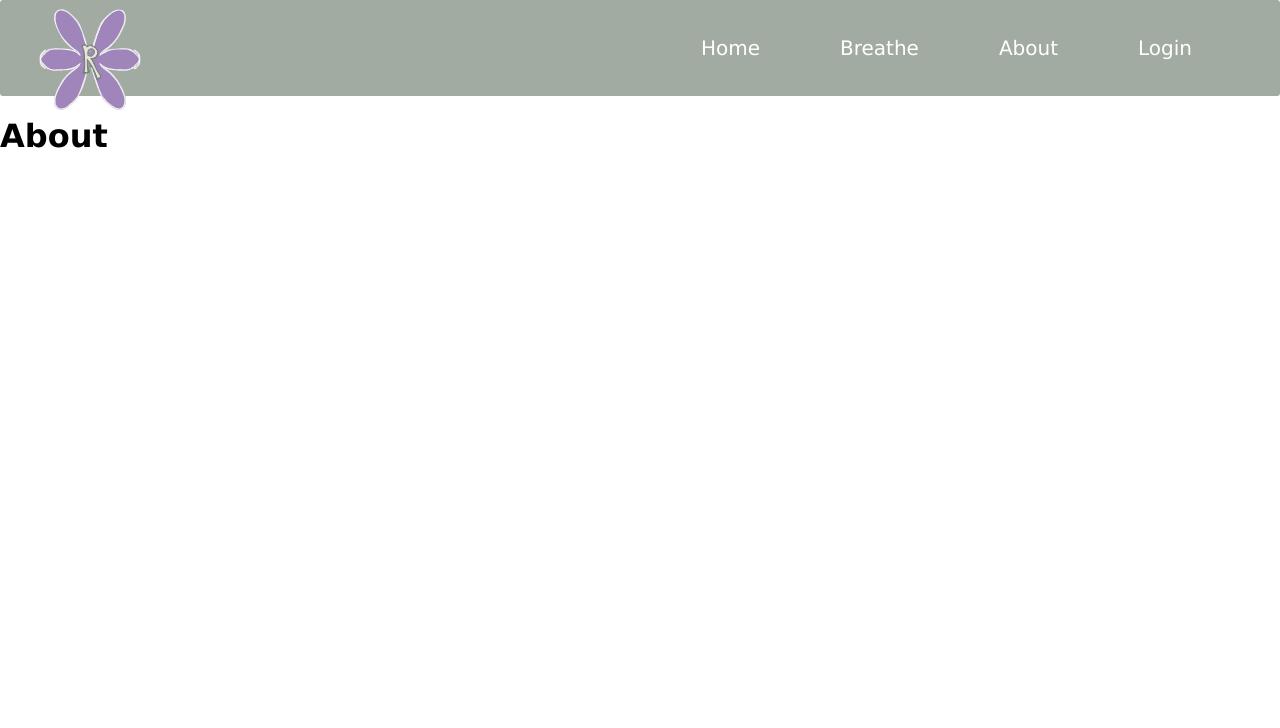
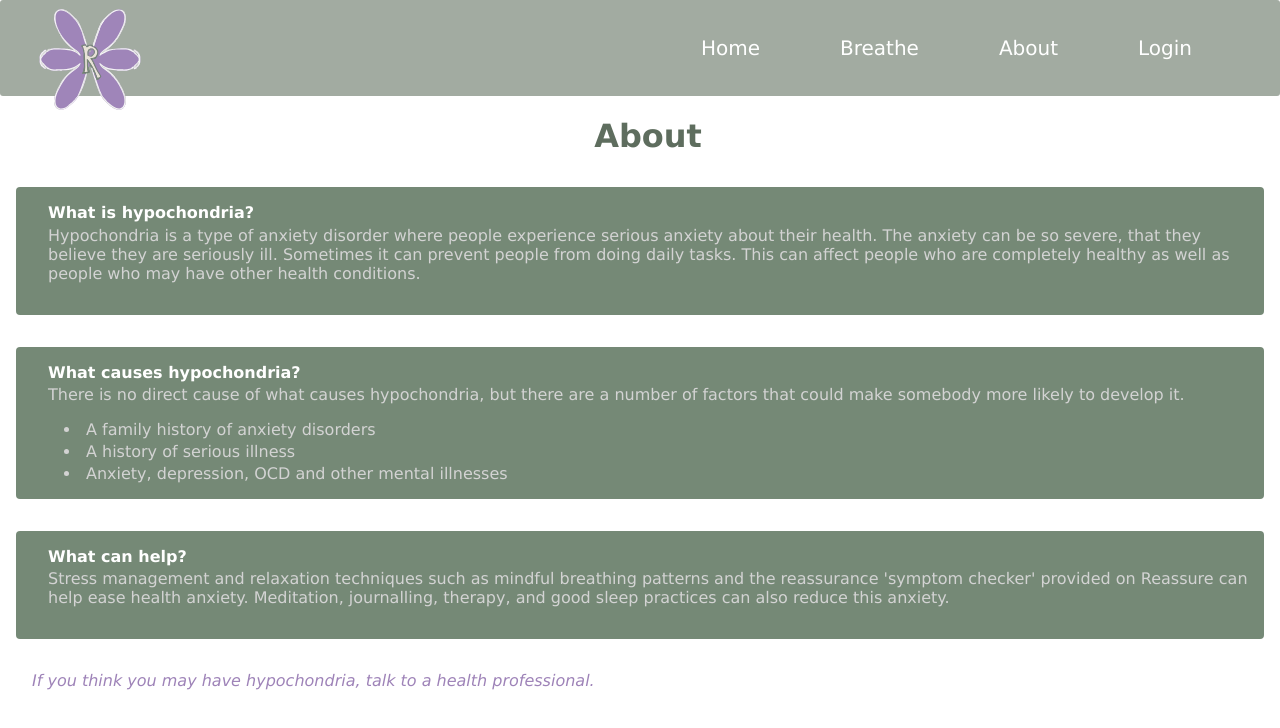
Before and after one commit to averyirene/Capstone, a React (Vite) app: page /about in a window 1280 px wide. Shown: the top 728 px of the page. Built offline with nearby package versions, Linux system fonts and the light colour scheme.

Commit message:
Add personalized 'loader' spinner for the app, add About page text and styling and disclaimer text.'

```diff
--- a/src/components/Results.jsx
+++ b/src/components/Results.jsx
@@ -23,8 +23,7 @@ const Results = ({ symptom, age, result, onReset }) => {
             <p className='results__subtitle'>Age:</p> {age}
             </div>
 
-            <p>Your results...</p>
-            <p>{result}</p>
+            <p className='results__text'>{result}</p>
 
             <button className="checker__button" onClick={handleBackClick}>
                 Back to Checker
--- a/src/components/Results.scss
+++ b/src/components/Results.scss
@@ -2,29 +2,34 @@
 @use '../styles/colors' as *;
 @use '../styles/mixins' as *;
 
-.results__title {
+
+.results {
+    display: flex;
+    align-items: center;
+    flex-wrap: wrap;
+
+&__title {
     margin-top: 0;
     color: darken($Green, 10%);
     display: flex;
     justify-content: center;
     margin-left: 0;
 
-
 }
 
-.results__subtitle {
+&__text {
+    border-top: 1px solid $Purple;
+    padding-top: 1rem;
+    color: darken($Purple, 20%);
+}
+
+&__subtitle {
     padding-right: .5rem;
     font-weight: bold;
     color: darken($Green, 10%);
 }
 
-.results {
-    display: flex;
-    align-items: center;
-    flex-wrap: wrap;
-}
-
-.results__container {
+&__container {
     background-color: $White;
     align-items: center;
     padding: 2rem;
@@ -33,3 +38,4 @@
     width: 60%;
     border: 2px solid $Green;
 }
+}
--- a/src/pages/About.jsx
+++ b/src/pages/About.jsx
@@ -1,6 +1,45 @@
+import './About.scss';
+
 const About = () => {
     return (
-        <h1>About</h1>
+        <>
+            <div className="login__form">
+                <h1 className="about__title">About</h1>
+            </div>
+
+            <div className='about__page'>
+                <h4>What is hypochondria?</h4>
+                <p className='about__text'>Hypochondria is a type of
+                anxiety disorder where people experience serious anxiety about their health. The anxiety can be
+                so severe, that they believe they are seriously ill. Sometimes it can prevent people from
+                doing daily tasks.
+                This can affect people who are completely healthy as well as people who may have other
+                health conditions. </p>
+            </div>
+
+            <div className='about__page'>
+                <h4>What causes hypochondria?</h4>
+                <p className='about__text'>There is no direct cause of what causes hypochondria, but there
+                are a number of factors that could make somebody more likely to develop it.</p>
+                        <li>A family history of anxiety disorders</li>
+                        <li>A history of serious illness</li>
+                        <li>Anxiety, depression, OCD and other mental illnesses</li>
+
+            </div>
+
+            <div className='about__page--bottom'>
+                <h4>What can help?</h4>
+                <p className='about__text'>Stress management and relaxation techniques such as mindful breathing
+                patterns and the reassurance 'symptom checker' provided on Reassure can help ease health anxiety.
+                Meditation, journalling, therapy, and good sleep practices can also reduce this anxiety.
+                </p>
+
+            </div>
+
+            <div className='about__disclaimer'>
+                <span> If you think you may have hypochondria, talk to a health professional.</span>
+            </div>
+        </>
     )
 }
 
--- /dev/null
+++ b/src/pages/About.scss
@@ -0,0 +1,63 @@
+@use '../styles/break-points' as *;
+@use '../styles/colors' as *;
+@use '../styles/mixins' as *;
+
+
+.about {
+
+&__disclaimer {
+    padding-bottom: 1rem;
+
+}
+
+&__title {
+    margin-left: 1rem;
+    color: darken($Green, 10%);
+    display: flex;
+    justify-content: center;
+    margin-bottom: 0;
+}
+
+&__page, &__page--bottom, &__disclaimer {
+    margin-top: 2rem;
+    margin-left: 1rem;
+    margin-right: 1rem;
+}
+
+&__page--bottom {
+    padding: 1rem;
+    border: none;
+    border-radius: 4px;
+    background-color: $Green;
+    color: $White;
+    font-size: 1rem;
+    transition: background-color 0.3s ease;
+
+
+    &:hover {
+        background-color: darken($Green, 10%);
+    }
+
+    &:focus {
+        outline: none;
+    }
+}
+}
+
+h4 {
+    margin-top: 0;
+    margin-bottom: 0;
+
+        @include tablet {
+            margin-left: 1rem;
+        }
+}
+
+li {
+    margin-left: 1rem;
+}
+
+span {
+    font-style: italic;
+    color: $Purple;
+}
--- a/src/pages/Breathe.jsx
+++ b/src/pages/Breathe.jsx
@@ -15,9 +15,10 @@ return (
 
     <div className='homepage__disclaimer'>
         <h2>Mindful Breathing</h2>
-        <p className="homepage__disclaimer--text"> Lorem ipsum dolor, sit amet
-        consectetur adipisicing elit. Itaque a praesentium accusantium consectetur
-        corporis!</p>
+        <p className="homepage__disclaimer--text">Mindful breathing involves
+        observing your inhales and exhales. There are different breathing rhythms
+        which promote stress relief and pain relief, a sense of control and meditative benefits.
+        </p>
 
     </div>
 
--- a/src/pages/Homepage.jsx
+++ b/src/pages/Homepage.jsx
@@ -1,6 +1,7 @@
 import React, { useState } from 'react';
 import './Homepage.scss';
 import Results from '../components/Results';
+import loader from '../assets/reassure-loader.gif';
 
 const apiUrl = import.meta.env.VITE_API_URL;
 
@@ -11,6 +12,8 @@ const Homepage = () => {
     const [showResults, setShowResults] = useState(false);
     const [result, setResults] = useState('');
     const [errors, setErrors] = useState({ symptom: '', age: '' });
+    const [loading, setLoading] = useState(false);
+
 
     const handleSubmit = async (event) => {
         event.preventDefault();
@@ -29,6 +32,8 @@ const Homepage = () => {
         }
 
         setShowResults(true);
+        setLoading(true);
+
         setErrors({ symptom: '', age: '' });
 
         try {
@@ -49,9 +54,13 @@ const Homepage = () => {
 
             setResults(text);
         } catch (error) {
+            setLoading(false);
             console.error('Error getting data');
             setResults('Failed to get results.');
-        }
+
+        } finally {
+        setLoading(false);
+    }
     };
 
     const handleReset = () => {
@@ -65,15 +74,19 @@ const Homepage = () => {
 
         <div className="homepage__disclaimer">
             <h2>Disclaimer</h2>
-            <p className="homepage__disclaimer--text">Lorem ipsum dolor sit amet consectetur adipisicing elit. Sint,
-                placeat odit possimus qui dolore asperiores repudiandae cum dolor!
+            <p className="homepage__disclaimer--text">This symptom checker is designed specifically for people
+            struggling with hypochondria and health anxiety with the purpose of affirming their anxiety and not their
+            symptoms. This does not supply any medical or health advice, and if you are seeking this, please contact
+            a health professional.
                 </p>
         </div>
 
         <h3>Symptom Checker</h3>
 
         <section className="checker__container">
-        {!showResults ? (
+                {loading ? (
+                    <img src={loader} alt="Loading..."/>
+                ) : !showResults ? (
 
             <form className="checker__form" autoComplete='off' onSubmit={handleSubmit}>
                 <label htmlFor="symptom">Symptom</label>
--- a/src/pages/Homepage.scss
+++ b/src/pages/Homepage.scss
@@ -12,13 +12,20 @@ h2 {
         }
 }
 
-.homepage__disclaimer--text{
+.homepage__disclaimer--text, .about__text, li, span{
     font-size: 11px;
     color: lightgray;
+    margin-top: .3rem;
 
         @include tablet {
             font-size: 13.5px;
             padding-left: 1rem;
+            margin-top: 1rem;
+        }
+
+        @include desktop {
+            margin-top: .2rem;
+            font-size: 16px;
         }
 }
 
@@ -30,8 +37,8 @@ h3 {
 
         @include tablet {
             font-size: 22px;
-
-}
+            margin-left: 2rem;
+        }
 }
 
 .checker{
@@ -80,7 +87,7 @@ input:focus {
     outline: none;
 }
 
-.checker__button, .homepage__disclaimer {
+.checker__button, .homepage__disclaimer, .about__page{
     padding: 1rem;
     border: none;
     border-radius: 4px;
@@ -106,7 +113,7 @@ input:focus {
     margin-top: 2rem;
     display: flex;
     justify-content: center;
-    max-height: 5rem;
+    max-height: 8rem;
 
     @include desktop {
         display: flex;
```
Also changed, not shown: src/pages/Profile.jsx (+3 -4 lines), src/assets/reassure-loader.gif (added).
